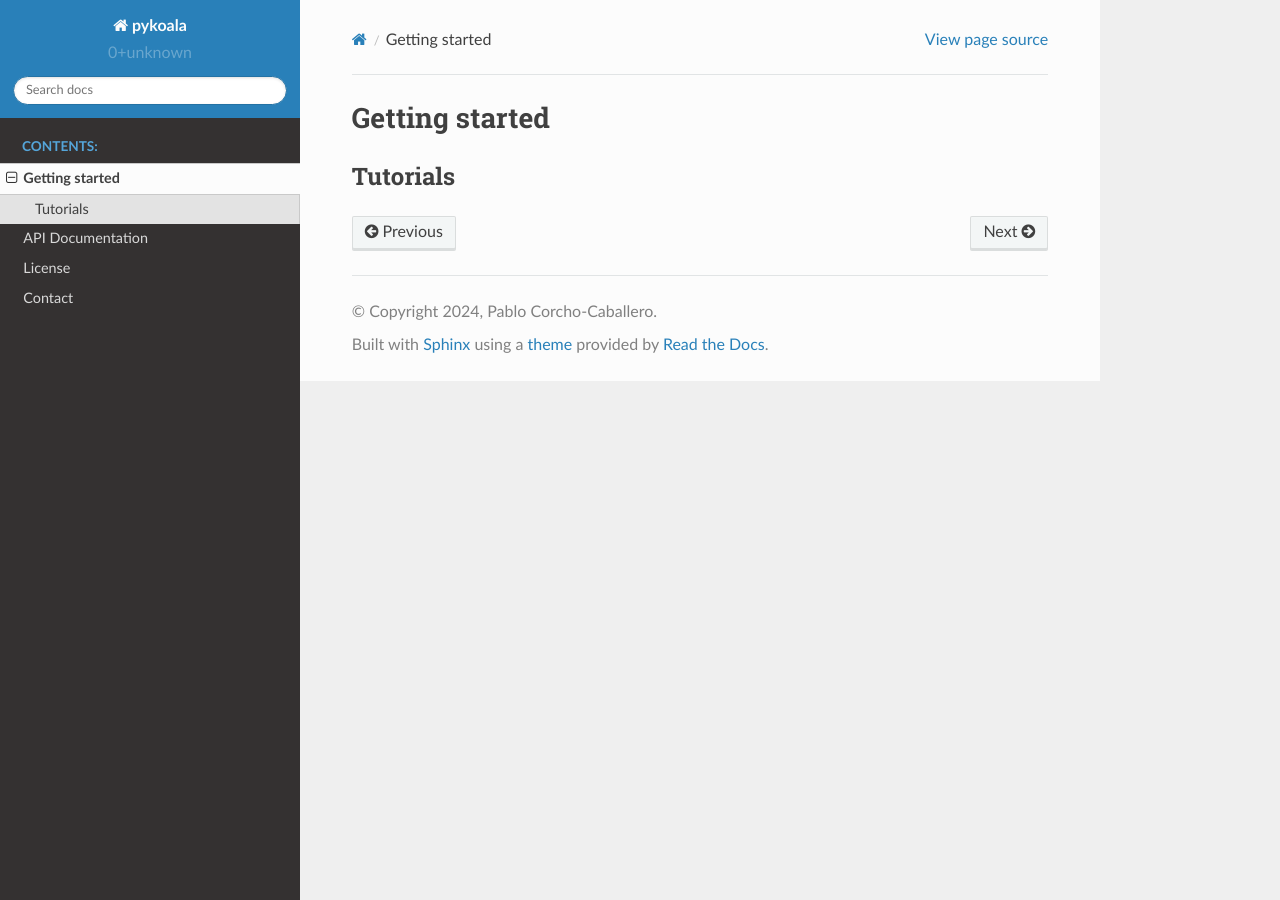
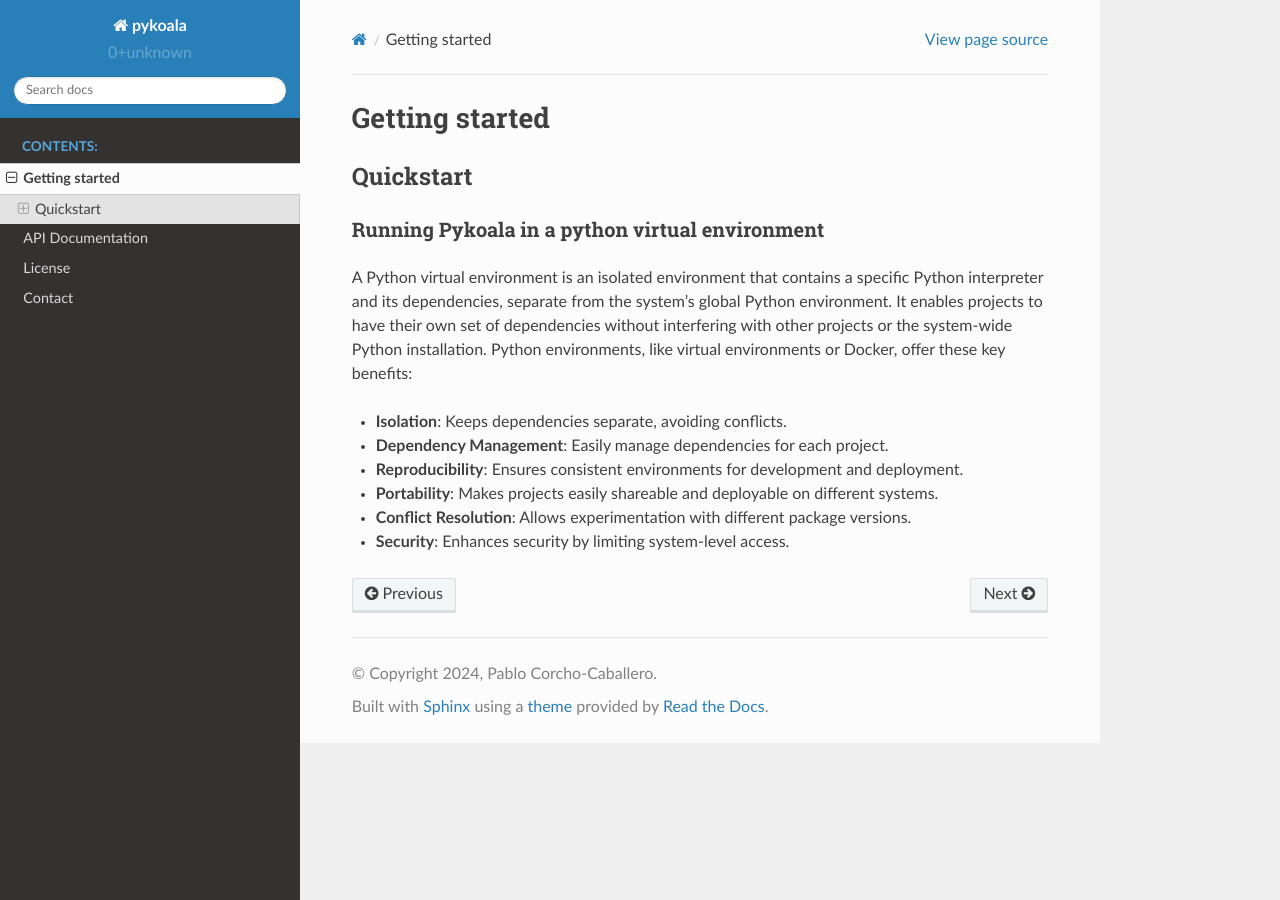
Before and after one commit to pykoala/pykoala, a Sphinx documentation site: the page built from docs/getting-started/index.rst, in a window 1280 px wide. Built offline with Sphinx 7.4.7 and the Read the Docs theme 2.0.0, drawn with Linux system fonts in a browser that asks for light colours.

Commit message:
Add pthin environment context in quickstart

```diff
--- a/docs/getting-started/index.rst
+++ b/docs/getting-started/index.rst
@@ -1,5 +1,22 @@
 Getting started
 ===============
 
-Tutorials
+Quickstart
 ---------
+
+Running Pykoala in a python virtual environment
+***********************************************
+
+A Python virtual environment is an isolated environment that contains a specific Python interpreter and its dependencies, separate from the system's global Python environment. It enables projects to have their own set of dependencies without interfering with other projects or the system-wide Python installation. Python environments, like virtual environments or Docker, offer these key benefits:
+
+* **Isolation**: Keeps dependencies separate, avoiding conflicts.
+
+* **Dependency Management**: Easily manage dependencies for each project.
+
+* **Reproducibility**: Ensures consistent environments for development and deployment.
+
+* **Portability**: Makes projects easily shareable and deployable on different systems.
+
+* **Conflict Resolution**: Allows experimentation with different package versions.
+
+* **Security**: Enhances security by limiting system-level access.
```
